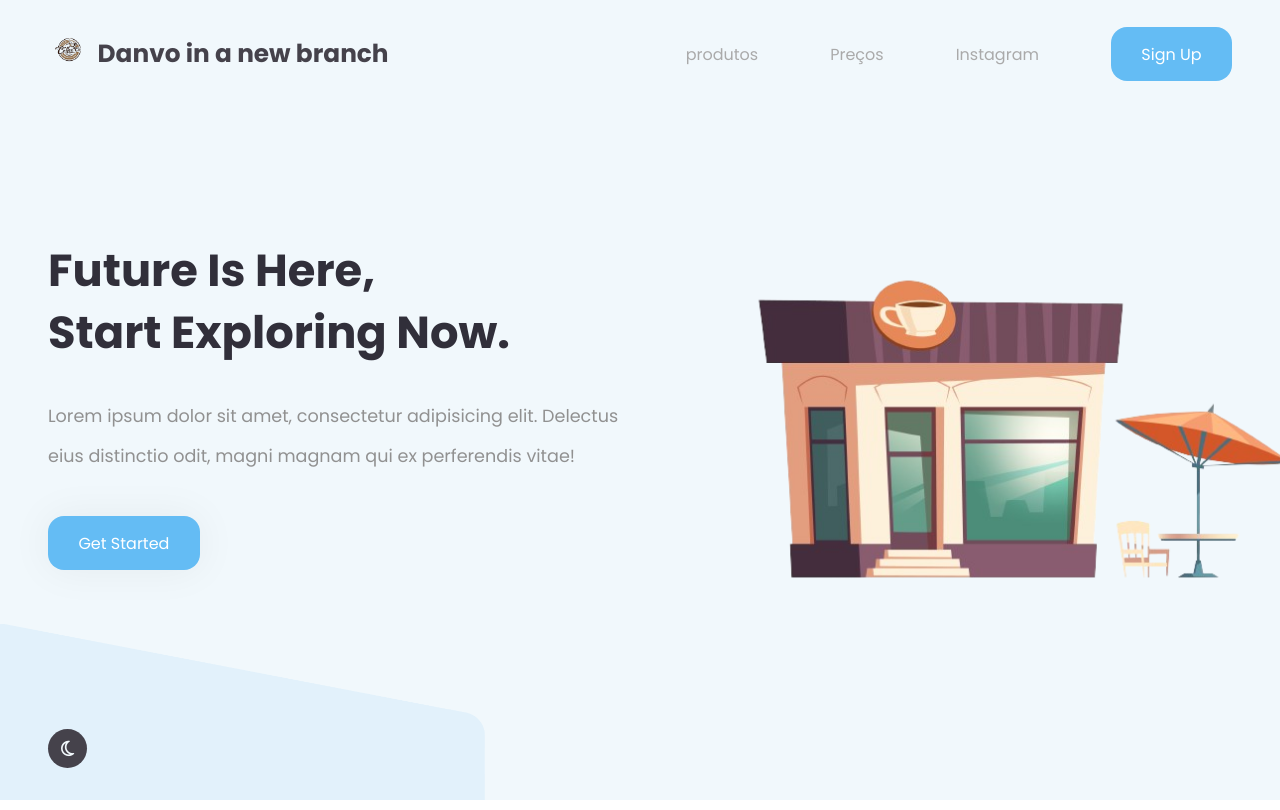
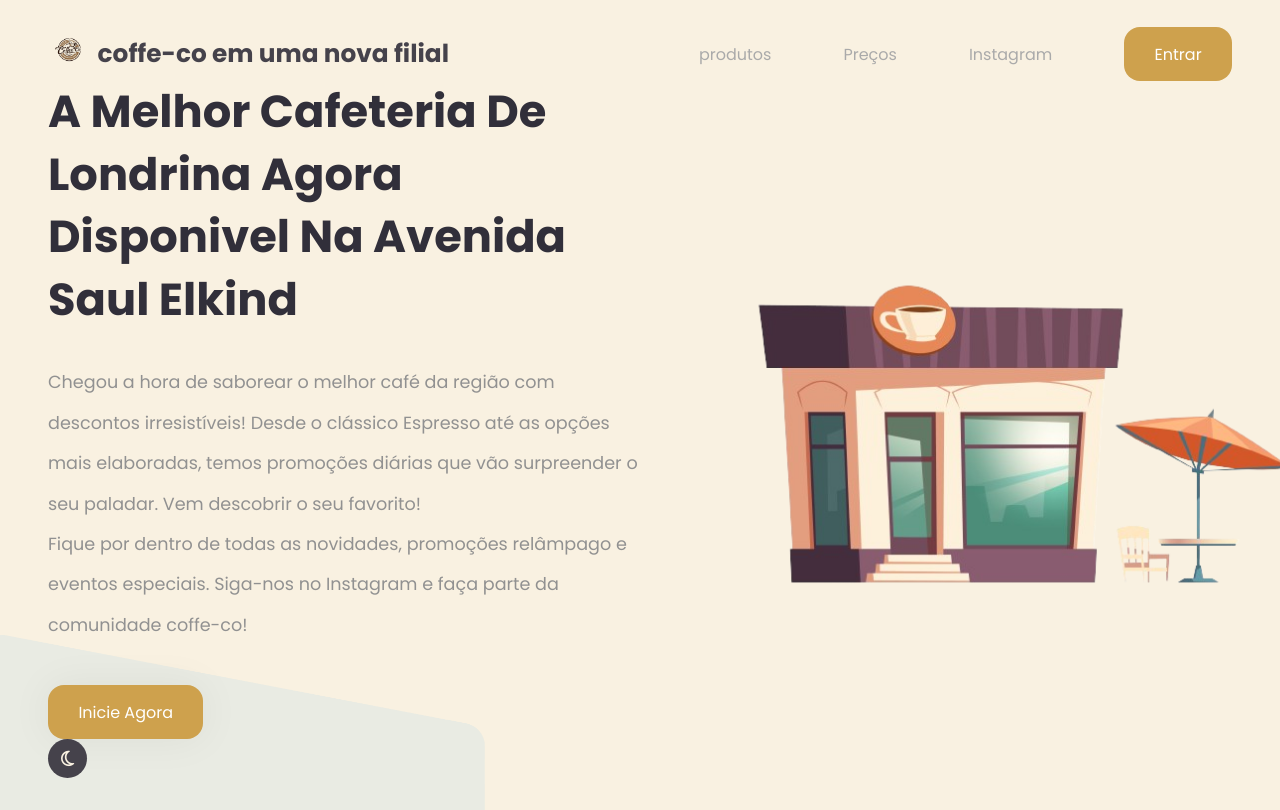
Before and after one commit to leoOliveiraBR/ladingpage, a plain HTML site: page index.html in a window 1280 px wide. Drawn offline with Linux system fonts and the light colour scheme.

Commit message:
cafeteria

```diff
--- a/index.html
+++ b/index.html
@@ -4,7 +4,7 @@
     <meta charset="UTF-8" />
     <meta http-equiv="X-UA-Compatible" content="IE=edge" />
     <meta name="viewport" content="width=device-width, initial-scale=1.0" />
-    <title>Landing Page With Light/Dark Mode</title>
+    <title>Página inicial com modo claro/escuro</title>
     <link rel="stylesheet" href="style.css" />
   </head>
   <body>
@@ -16,7 +16,7 @@
           <div class="container">
             <div class="logo">
               <img src="./img/logo.png" alt="Logo" />
-              <h3>Danvo in a new branch</h3>
+              <h3>coffe-co em uma nova filial</h3>
             </div>
 
             <div class="links">
@@ -24,7 +24,7 @@
                 <li><a href="#">produtos</a></li>
                 <li><a href="#">Preços</a></li>
                 <li><a href="#">Instagram</a></li>
-                <li><a href="#" class="btn">Sign up</a></li>
+                <li><a href="#" class="btn">entrar</a></li>
               </ul>
             </div>
 
@@ -40,16 +40,18 @@
           <div class="container">
             <div class="left">
               <div class="big-title">
-                <h1>Future is here,</h1>
-                <h1>Start Exploring now.</h1>
+                <h1>A melhor cafeteria de londrina agora disponivel na avenida saul elkind</h1>
               </div>
               <p class="text">
-                Lorem ipsum dolor sit amet, consectetur adipisicing elit.
-                Delectus eius distinctio odit, magni magnam qui ex perferendis
-                vitae!
+                Chegou a hora de saborear o melhor café da região com descontos irresistíveis!
+                Desde o clássico Espresso até as opções mais elaboradas,
+                temos promoções diárias que vão surpreender o seu paladar.
+                Vem descobrir o seu favorito!<br>
+                Fique por dentro de todas as novidades, promoções relâmpago e eventos especiais.
+                Siga-nos no Instagram e faça parte da comunidade coffe-co!
               </p>
               <div class="cta">
-                <a href="#" class="btn">Get started</a>
+                <a href="#" class="btn">inicie agora</a>
               </div>
             </div>
 
--- a/style.css
+++ b/style.css
@@ -1,9 +1,9 @@
 @import url("https://fonts.googleapis.com/css2?family=Poppins:wght@100;200;300;400;500;600;700;800;900&display=swap");
 
 .light {
-  --mainColor: #64bcf4;
-  --hoverColor: #5bacdf;
-  --backgroundColor: #f1f8fc;
+  --mainColor: rgb(206, 161, 77);
+  --hoverColor: rgb(219, 152, 52);
+  --backgroundColor: rgb(249, 241, 225);
   --darkOne: #312f3a;
   --darkTwo: #45424b;
   --lightOne: #919191;
```
